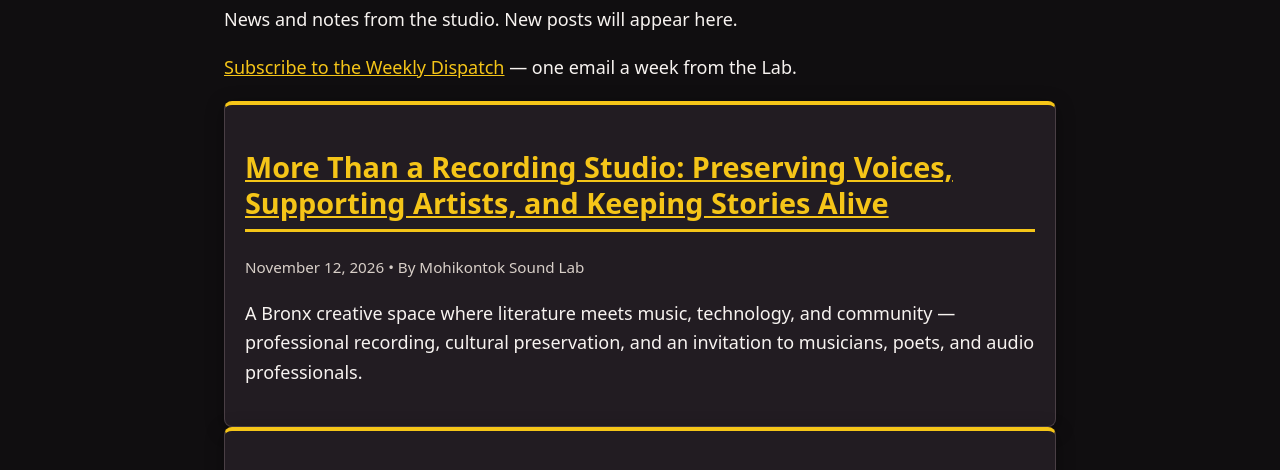
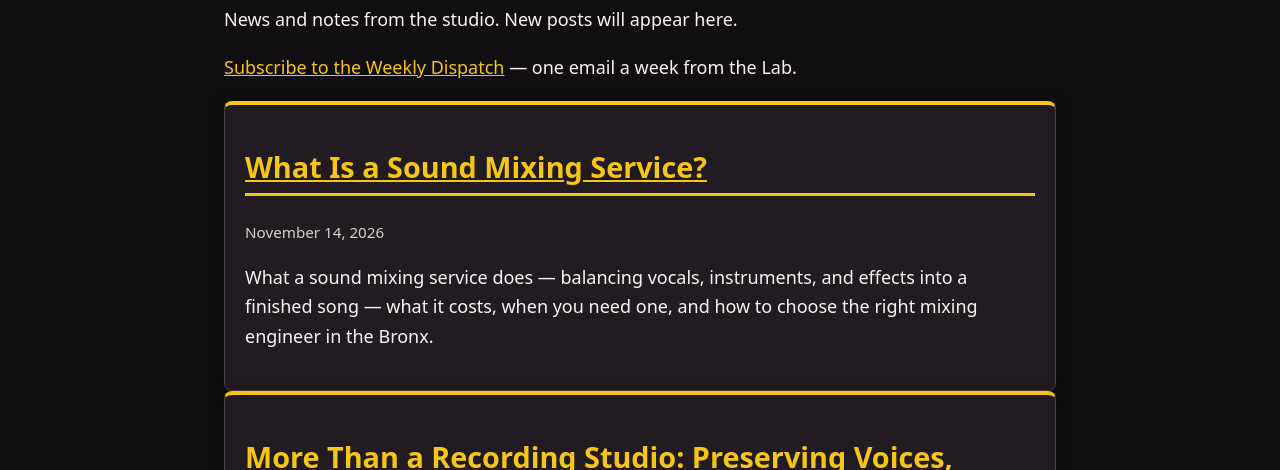
Before and after one commit to mohikontok-lab/mohikontok-sound-lab-website, a plain HTML site: page blog.html in a window 1280 px wide. Shown: the part 262-732 px from the top of the page. Drawn offline with Linux system fonts and the light colour scheme.

Commit message:
Add sound mixing post to blog listing

```diff
--- a/blog.html
+++ b/blog.html
@@ -38,6 +38,11 @@
     <h1>Blog</h1>
     <p>News and notes from the studio. New posts will appear here.</p>
     <p><a href="posts/weekly-dispatches.html#subscribe">Subscribe to the Weekly Dispatch</a> — one email a week from the Lab.</p>
+    <article class="card">
+      <h2><a href="posts/sound-mixing-service.html">What Is a Sound Mixing Service?</a></h2>
+      <p class="note">November 14, 2026</p>
+      <p>What a sound mixing service does — balancing vocals, instruments, and effects into a finished song — what it costs, when you need one, and how to choose the right mixing engineer in the Bronx.</p>
+    </article>
     <article class="card">
       <h2><a href="posts/more-than-a-recording-studio.html">More Than a Recording Studio: Preserving Voices, Supporting Artists, and Keeping Stories Alive</a></h2>
       <p class="note">November 12, 2026 &bull; By Mohikontok Sound Lab</p>
```
